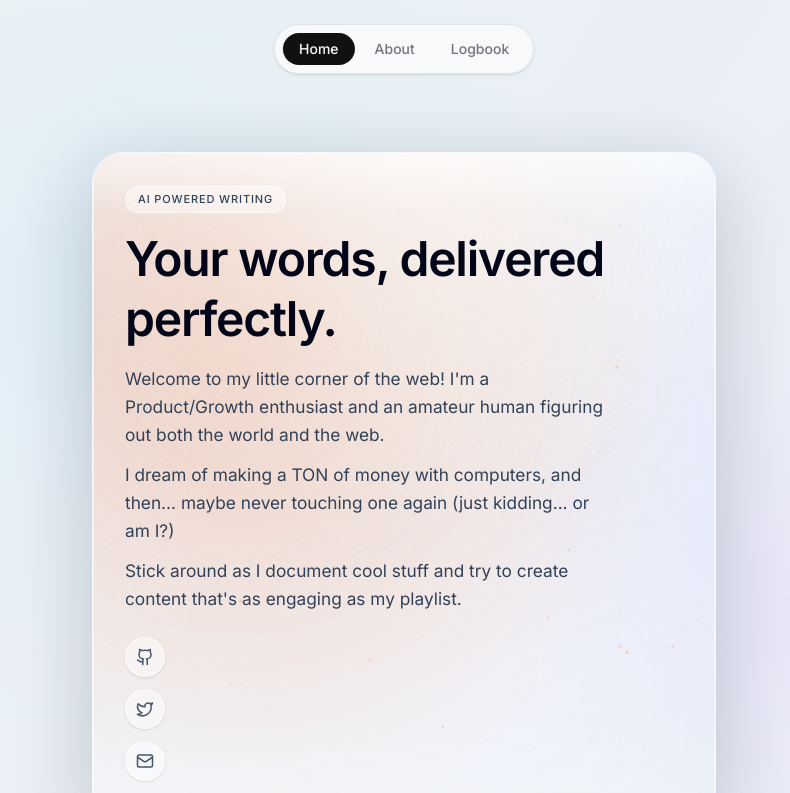
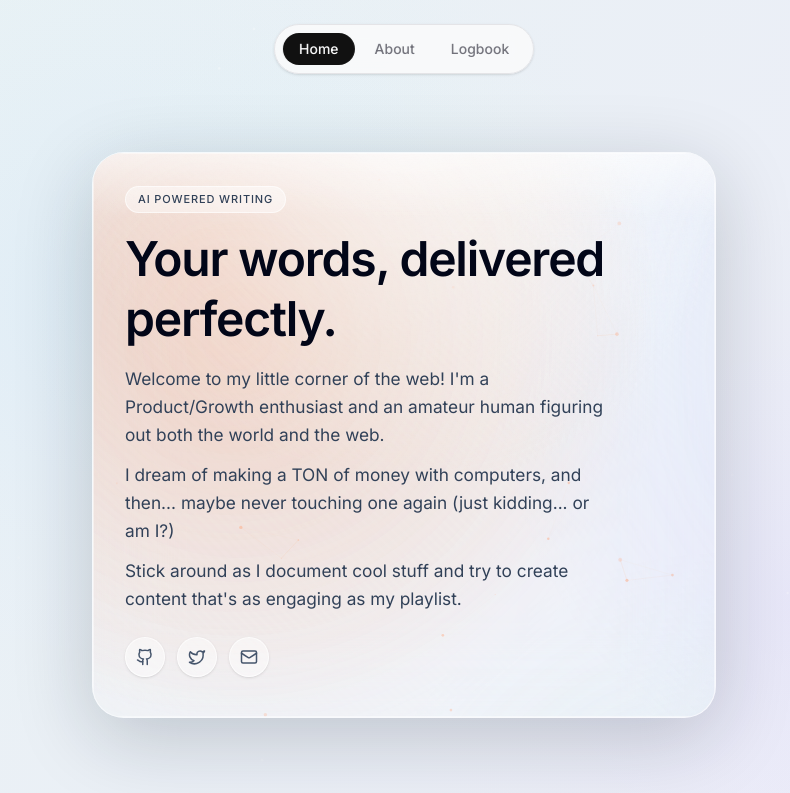
Before and after one commit to iharshchauhan/new-website, a Next.js app: page / in a window 1280 px wide. Shown: the top 793 px of the page, without its empty margins (236-1026 px from the left). Built offline with nearby package versions, Linux system fonts and the light colour scheme.

Commit message:
Make hero social icons horizontal and restore original card height

```diff
--- a/components/ui/hero-dithering-card.tsx
+++ b/components/ui/hero-dithering-card.tsx
@@ -90,7 +90,7 @@ export function CTASection() {
               </div>
             </div>
 
-            <div className="mt-auto flex w-max flex-col gap-3 pt-6">
+            <div className="mt-auto flex w-max flex-row gap-3 pt-6">
               <a
                 href="https://github.com/iharshchauhan"
                 target="_blank"
```
